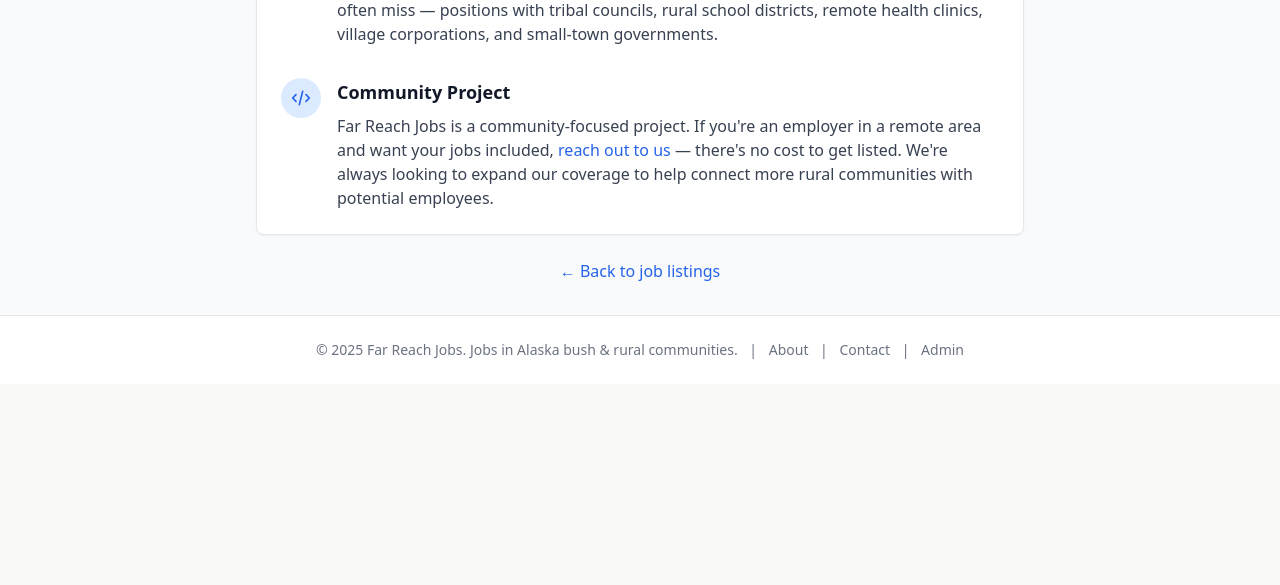
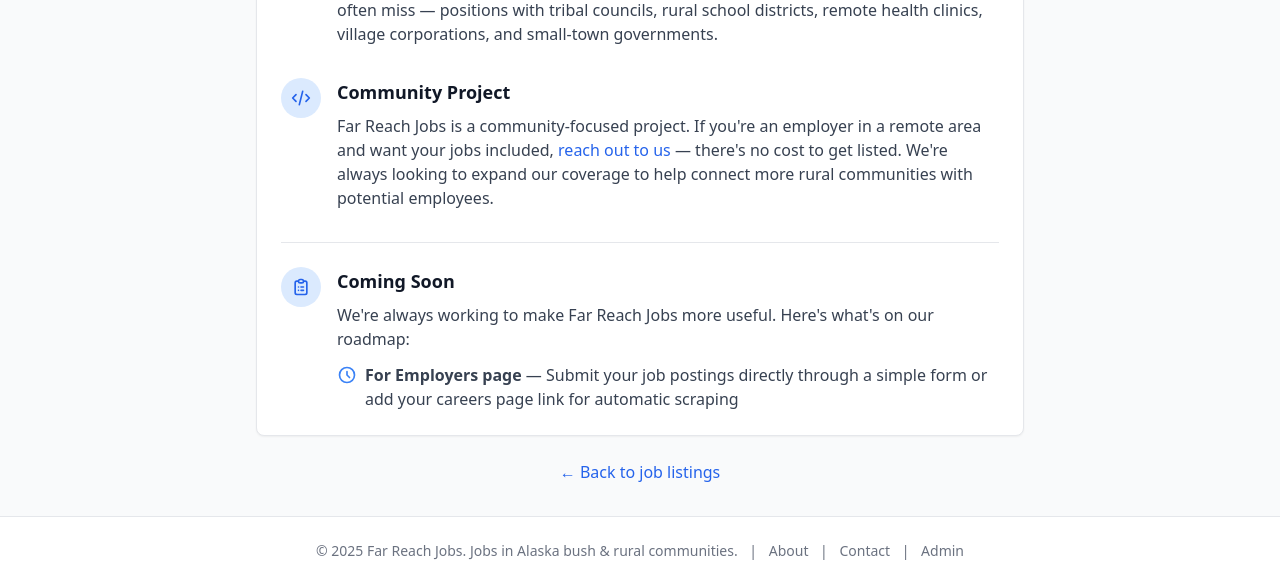
Before and after one commit to mbuckingham74/Far-Reach-Jobs, a FastAPI app: page /about in a window 1280 px wide. Shown: the part 967-1552 px from the top of the page. Before the commit the page ends 1326 px from the top, so only its background shows below. Run offline with FastAPI, Linux system fonts and the light colour scheme; some libraries are stand-ins or nearby versions.

Commit message:
Add roadmap section with For Employers feature
- Add "Coming Soon" section to About page with roadmap items
- Include planned For Employers page for direct job submissions

🤖 Generated with [Claude Code](https://claude.com/claude-code)

Co-Authored-By: Claude <noreply@anthropic.com>

```diff
--- a/backend/app/templates/about.html
+++ b/backend/app/templates/about.html
@@ -120,6 +120,31 @@
             </div>
         </section>
 
+        <!-- Roadmap -->
+        <section class="pt-6 border-t border-gray-200 dark:border-gray-700">
+            <div class="flex items-start gap-4">
+                <div class="flex-shrink-0 w-10 h-10 bg-primary-100 dark:bg-primary-900 rounded-full flex items-center justify-center">
+                    <svg class="w-5 h-5 text-primary-600 dark:text-primary-400" fill="none" stroke="currentColor" viewBox="0 0 24 24">
+                        <path stroke-linecap="round" stroke-linejoin="round" stroke-width="2" d="M9 5H7a2 2 0 00-2 2v12a2 2 0 002 2h10a2 2 0 002-2V7a2 2 0 00-2-2h-2M9 5a2 2 0 002 2h2a2 2 0 002-2M9 5a2 2 0 012-2h2a2 2 0 012 2m-3 7h3m-3 4h3m-6-4h.01M9 16h.01"></path>
+                    </svg>
+                </div>
+                <div>
+                    <h3 class="text-lg font-semibold text-gray-900 dark:text-white mb-2">Coming Soon</h3>
+                    <p class="text-gray-700 dark:text-gray-300 mb-3">
+                        We're always working to make Far Reach Jobs more useful. Here's what's on our roadmap:
+                    </p>
+                    <ul class="space-y-2 text-gray-700 dark:text-gray-300">
+                        <li class="flex items-start gap-2">
+                            <svg class="w-5 h-5 text-primary-500 flex-shrink-0 mt-0.5" fill="none" stroke="currentColor" viewBox="0 0 24 24">
+                                <path stroke-linecap="round" stroke-linejoin="round" stroke-width="2" d="M12 8v4l3 3m6-3a9 9 0 11-18 0 9 9 0 0118 0z"></path>
+                            </svg>
+                            <span><strong>For Employers page</strong> &mdash; Submit your job postings directly through a simple form or add your careers page link for automatic scraping</span>
+                        </li>
+                    </ul>
+                </div>
+            </div>
+        </section>
+
     </div>
 
     <div class="mt-6 text-center">
```
